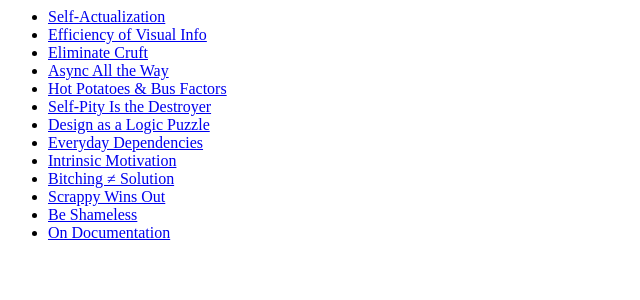
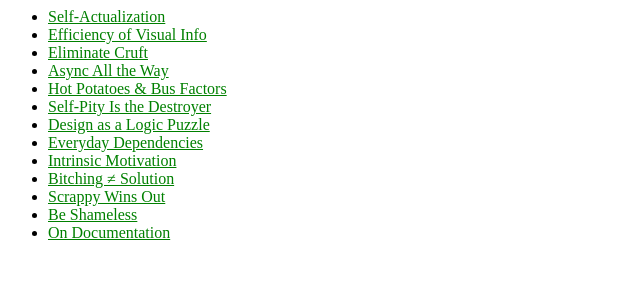
Before and after one commit to mikebozee/portfolio, a Django app: page /blog/ in a window 1280 px wide. Shown: the top 300 px of the page, without its empty margins (0-640 px from the left). Run offline with Django 3.2, Linux system fonts and the light colour scheme; data comes from the database, SQL or seed files in the repository; both versions use the stored data as it was after the commit.

Commit message:
django admin blog customization

```diff
--- /dev/null
+++ b/blog/static/blog/style.css
@@ -0,0 +1,3 @@
+li a {
+    color: green;
+}
--- a/blog/templates/blog/index.html
+++ b/blog/templates/blog/index.html
@@ -1,3 +1,6 @@
+{% load static %}
+<link rel="stylesheet" type="text/css" href="{% static 'blog/style.css' %}">
+
 {% if latest_post_list %}
     <ul>
     {% for post in latest_post_list %}
```
Also changed, not shown: blog/admin.py (+8 -2 lines), db.sqlite3.
